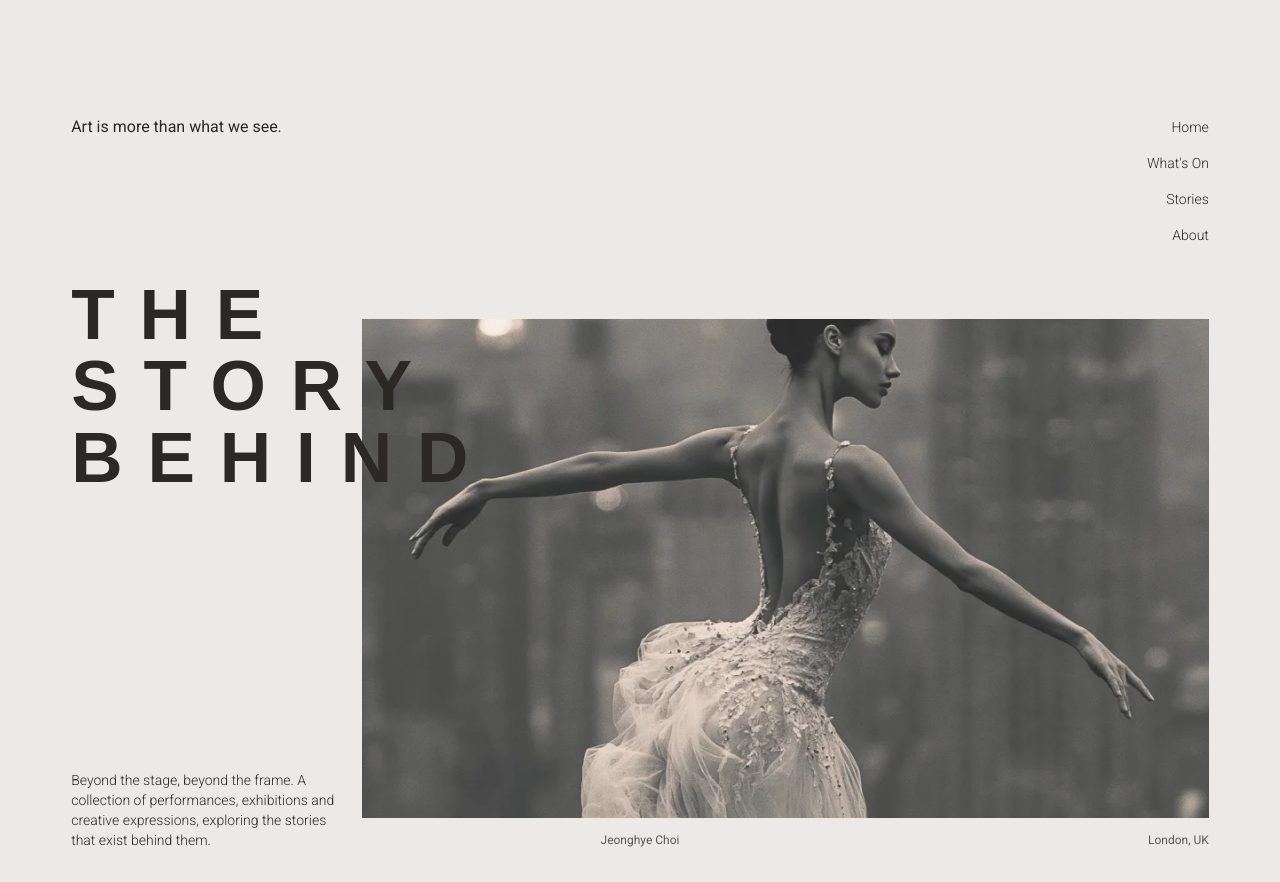
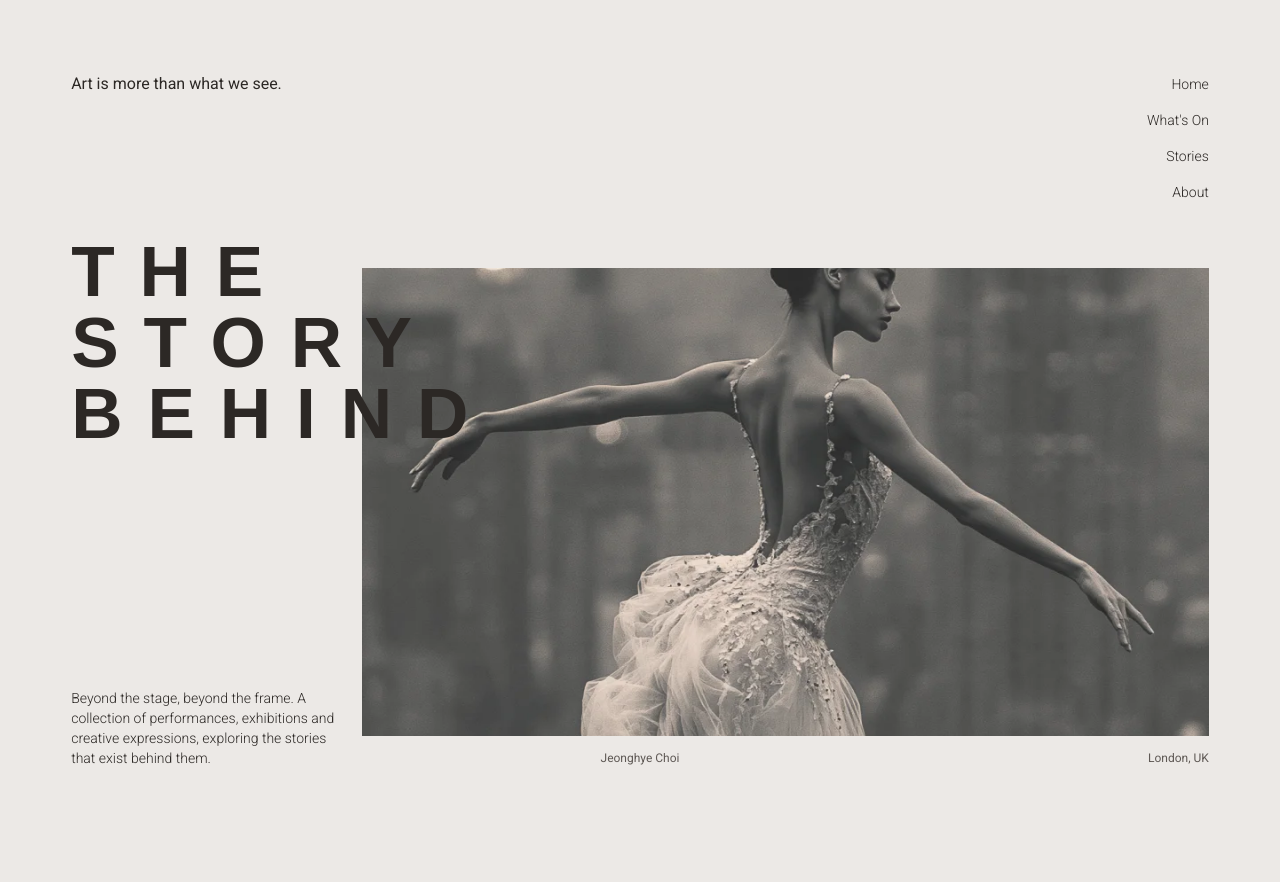
Before and after one commit to jeonghye-choi/london-in-dance, a React (Vite) app: page / in a window 1280 px wide. After the commit the page ends 800 px from the top, so only its background shows below. Built offline with nearby package versions, Linux system fonts and the light colour scheme.

Commit message:
fix: fit the home cover to the viewport

```diff
--- a/src/pages/home/HomePage.tsx
+++ b/src/pages/home/HomePage.tsx
@@ -6,13 +6,13 @@ type HomePageProps = {
 
 export default function HomePage({ navigation }: HomePageProps) {
   return (
-    <main className="mx-auto flex min-h-svh w-full max-w-[90rem] flex-col px-5 pb-5 pt-5 max-lg:[@media(max-height:42.5rem)]:pt-3 max-lg:[@media(max-height:42.5rem)]:pb-3 lg:block lg:min-h-0 lg:pb-8 md:px-[clamp(1.25rem,5.56vw,5rem)] md:pt-[clamp(1.5rem,9vw,8rem)]">
-      <header className="grid grid-cols-[minmax(0,1fr)_auto] items-start gap-4">
+    <main className="mx-auto flex h-svh w-full max-w-[90rem] flex-col px-5 pb-5 pt-5 max-lg:[@media(max-height:42.5rem)]:pt-3 max-lg:[@media(max-height:42.5rem)]:pb-3 lg:pb-8 md:px-[clamp(1.25rem,5.56vw,5rem)] md:pt-[clamp(1.5rem,9svh,8rem)]">
+      <header className="grid shrink-0 grid-cols-[minmax(0,1fr)_auto] items-start gap-4">
         <p className="text-sm md:text-base">Art is more than what we see.</p>
         {navigation}
       </header>
 
-      <div className="mt-4 grid flex-1 grid-cols-2 grid-rows-[auto_clamp(8rem,34svh,20rem)_auto_minmax(0,1fr)_auto] gap-x-2 gap-y-3 max-lg:[@media(max-height:42.5rem)]:mt-2 max-lg:[@media(max-height:42.5rem)]:gap-y-2 max-lg:[@media(max-height:42.5rem)]:grid-rows-[minmax(7rem,1fr)_auto_auto] lg:mt-8 lg:grid-cols-12 lg:grid-rows-none lg:gap-x-6">
+      <div className="mt-4 grid flex-1 grid-cols-2 grid-rows-[auto_minmax(8rem,min(34svh,20rem))_auto_minmax(0,1fr)_auto] gap-x-2 gap-y-3 max-lg:[@media(max-height:42.5rem)]:mt-2 max-lg:[@media(max-height:42.5rem)]:gap-y-2 max-lg:[@media(max-height:42.5rem)]:grid-rows-[minmax(7rem,1fr)_auto_auto] lg:mt-8 lg:grid-cols-12 lg:grid-rows-[minmax(auto,1fr)_auto] lg:gap-x-6">
         <h1 className="relative z-10 col-span-full text-[clamp(2rem,8vw,4rem)] font-extrabold leading-none max-lg:[@media(max-height:42.5rem)]:col-start-1 max-lg:[@media(max-height:42.5rem)]:row-start-1 max-lg:[@media(max-height:42.5rem)]:self-start lg:col-span-7 lg:col-start-1 lg:row-start-1 lg:text-[clamp(3rem,5.56vw,5rem)] lg:tracking-[0.35em]">
           THE
           <br />
@@ -21,11 +21,11 @@ export default function HomePage({ navigation }: HomePageProps) {
           BEHIND
         </h1>
 
-        <figure className="relative col-span-full max-lg:[@media(max-height:42.5rem)]:col-start-1 max-lg:[@media(max-height:42.5rem)]:row-start-1 max-lg:[@media(max-height:42.5rem)]:ml-14 max-lg:[@media(max-height:42.5rem)]:mt-5 lg:col-span-9 lg:col-start-4 lg:row-start-1 lg:mt-10">
+        <figure className="relative col-span-full max-lg:[@media(max-height:42.5rem)]:col-start-1 max-lg:[@media(max-height:42.5rem)]:row-start-1 max-lg:[@media(max-height:42.5rem)]:ml-14 max-lg:[@media(max-height:42.5rem)]:mt-5 lg:col-span-9 lg:col-start-4 lg:row-start-1 lg:mt-[clamp(0.75rem,4svh,2.5rem)] lg:min-h-32">
           <img
             src="/images/home-cover.webp"
             alt="ballet performance cover image"
-            className="absolute inset-0 h-full w-full object-cover object-top lg:static lg:object-center lg:aspect-[17/10] lg:h-auto"
+            className="absolute inset-0 h-full w-full object-cover object-top lg:object-center"
           />
         </figure>
 
@@ -36,8 +36,12 @@ export default function HomePage({ navigation }: HomePageProps) {
         </p>
 
         <div className="contents text-xs leading-4 text-muted lg:col-span-8 lg:leading-5 lg:col-start-5 lg:row-start-2 lg:grid lg:grid-cols-2 lg:gap-x-6">
-          <span className="row-start-5 max-lg:[@media(max-height:42.5rem)]:row-start-3 self-end lg:row-start-auto lg:text-center">Jeonghye Choi</span>
-          <span className="row-start-5 max-lg:[@media(max-height:42.5rem)]:row-start-3 self-end text-right lg:row-start-auto">London, UK</span>
+          <span className="row-start-5 max-lg:[@media(max-height:42.5rem)]:row-start-3 self-end lg:row-start-auto lg:text-center">
+            Jeonghye Choi
+          </span>
+          <span className="row-start-5 max-lg:[@media(max-height:42.5rem)]:row-start-3 self-end text-right lg:row-start-auto">
+            London, UK
+          </span>
         </div>
       </div>
     </main>
```
